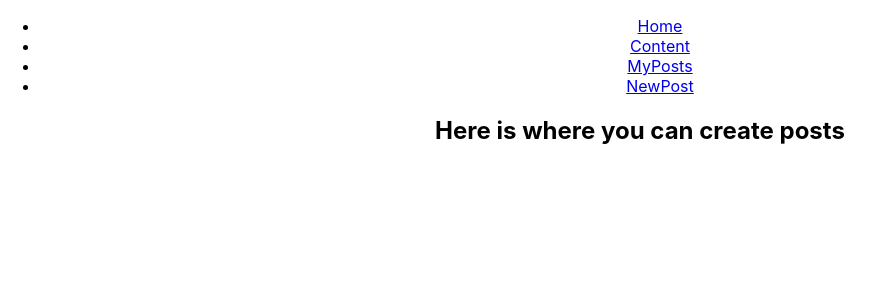
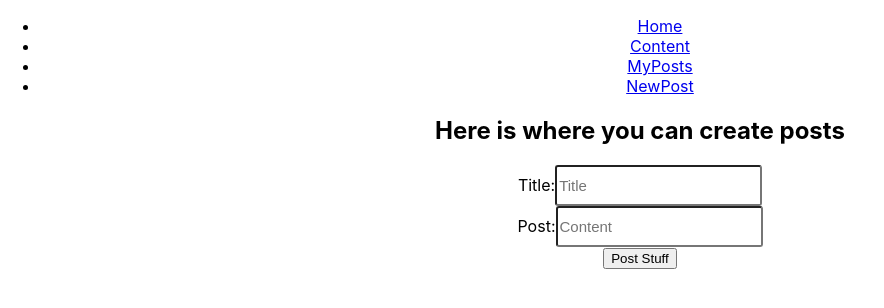
Before and after one commit to willjantscher/Z_Prefix_Blog, a React (Create React App) app in the folder client/: page /newpost in a window 1280 px wide. Shown: the top 308 px of the page, without its empty margins (0-884 px from the left). Built offline with nearby package versions, Linux system fonts and the light colour scheme.

Commit message:
implemented ability to post new posts and save to db

```diff
--- a/client/src/_Navbar.js
+++ b/client/src/_Navbar.js
@@ -30,7 +30,7 @@ class _Navbar extends Component {
         }
 
     render() {
-        console.log(this.state.MenuItems)
+        // console.log(this.state.MenuItems)
         return(
             <nav className="NavbarItems">
                 <ul>
--- a/client/src/_Post_creation_page.js
+++ b/client/src/_Post_creation_page.js
@@ -1,7 +1,97 @@
-const _Post_creation_page = () => {
+import React, { useState, useEffect } from 'react';
+import { useNavigate } from 'react-router-dom';
+import Axios from 'axios';
+
+
+
+function _Post_creation_page()
+{
+    const port = "http://localhost:3001"
+    const navigate = useNavigate();
+    const [postTitle, setPostTitle] = useState('');
+    const [postContent, setPostContent] = useState('');
+
+    const userAuthenticated = () => {
+        Axios.get(`${port}/isUserAuth`, {headers: {
+        "x-access-token": localStorage.getItem("token"),
+        }}).then((res) => {
+        console.log(res)
+        })
+    }
+
+    const makePost = () => {
+        // console.log(postTitle + postContent);
+        let date = new Date();
+        let formatted_date = date.toISOString().split('T')[0];
+
+        let body = {
+            userId: localStorage.getItem("id"),
+            title: postTitle,
+            content: postContent,
+            date: formatted_date
+        }
+
+        //check if user authenticated before posting
+        Axios.get(`${port}/isUserAuth`, {headers: {
+            "x-access-token": localStorage.getItem("token"),
+            }}).then((res) => {
+            console.log(res.data);
+            if (res.data) {
+                Axios.post(`${port}/api/post`,body)
+            } else {
+                console.log("user not authorized")
+            }
+        })
+
+
+          //how to authenticate user before actions
+
+
+        //post to the server
+        // Axios.post(`${port}/api/post`, body)
+
+
+
+
+        navigate("/myposts");
+    }
+
     return(
         <div className="post_creation_page>">
             <h2>Here is where you can create posts</h2>
+
+                <div>
+                    <label>Title:
+                        <input
+                            style={{height:'35px', fontSize:'15px', borderRadius:'3px'}}
+                            className=""
+                            id="title"
+                            name="Title"
+                            placeholder="Title"
+                            onChange={(e) => {
+                                setPostTitle(e.target.value)}}
+                        ></input>
+                    </label>
+                </div>
+
+                <div>
+                <label>Post:
+                    <input
+                            style={{height:'35px', fontSize:'15px', borderRadius:'3px'}}
+                            className=""
+                            id="content"
+                            name="Content"
+                            placeholder="Content"
+                            onChange={(e) => {
+                                setPostContent(e.target.value)}}                        ></input>
+                    </label>
+                </div>
+
+                <div>
+                    <button className="" value="" onClick={makePost}>Post Stuff</button>
+                </div>
+
+
         </div>
     )
 }
--- a/client/src/_Welcome_page.js
+++ b/client/src/_Welcome_page.js
@@ -2,9 +2,6 @@ import React, { useState, useEffect } from 'react';
 import { useNavigate } from 'react-router-dom';
 import './App.css';
 import Axios from 'axios';
-
-//npm run start to execute
-//in client, npm install axios
 
 function _Welcome_page() {
   const port = "http://localhost:3001"
@@ -35,7 +32,10 @@ function _Welcome_page() {
       if(!res.data.auth) {
         setLoginStatus(false)
       } else {
+        //save token and user id if successful login
         localStorage.setItem("token", res.data.token)
+        localStorage.setItem("id", res.data.result[0].id)
+        localStorage.setItem("username", res.data.result[0].username)
         setLoginStatus(true)  //display username
         navigate("/myposts");
       }
@@ -57,13 +57,14 @@ function _Welcome_page() {
     })
   },[])
 
-  const userAuthenticated = () => {
-    Axios.get(`${port}/isUserAuth`, {headers: {
-      "x-access-token": localStorage.getItem("token"),
-    }}).then((res) => {
-      console.log(res)
-    })
-  }
+  //how to authenticate user before actions
+  // const userAuthenticated = () => {
+  //   Axios.get(`${port}/isUserAuth`, {headers: {
+  //     "x-access-token": localStorage.getItem("token"),
+  //   }}).then((res) => {
+  //     console.log(res)
+  //   })
+  // }
 
   return (
     <div className="App">
@@ -113,9 +114,9 @@ function _Welcome_page() {
 
       <h1>{loginStatus}</h1>
 
-      {loginStatus && (
+      {/* {loginStatus && (
         <button onClick={userAuthenticated}> Check if Authenticated</button>
-      )}
+      )} */}
     </div>
   );
 }
```
Also changed, not shown: 1 other file (tests, documents, lock files or other folders).
